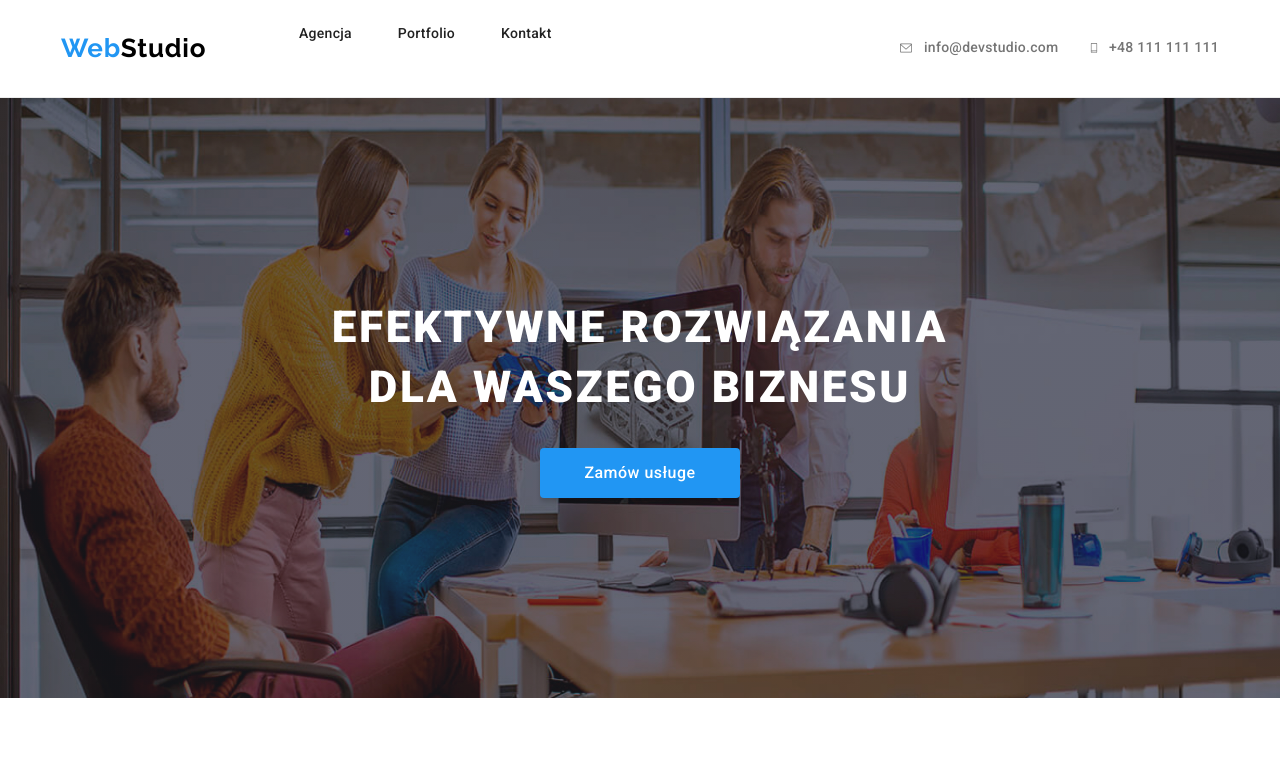
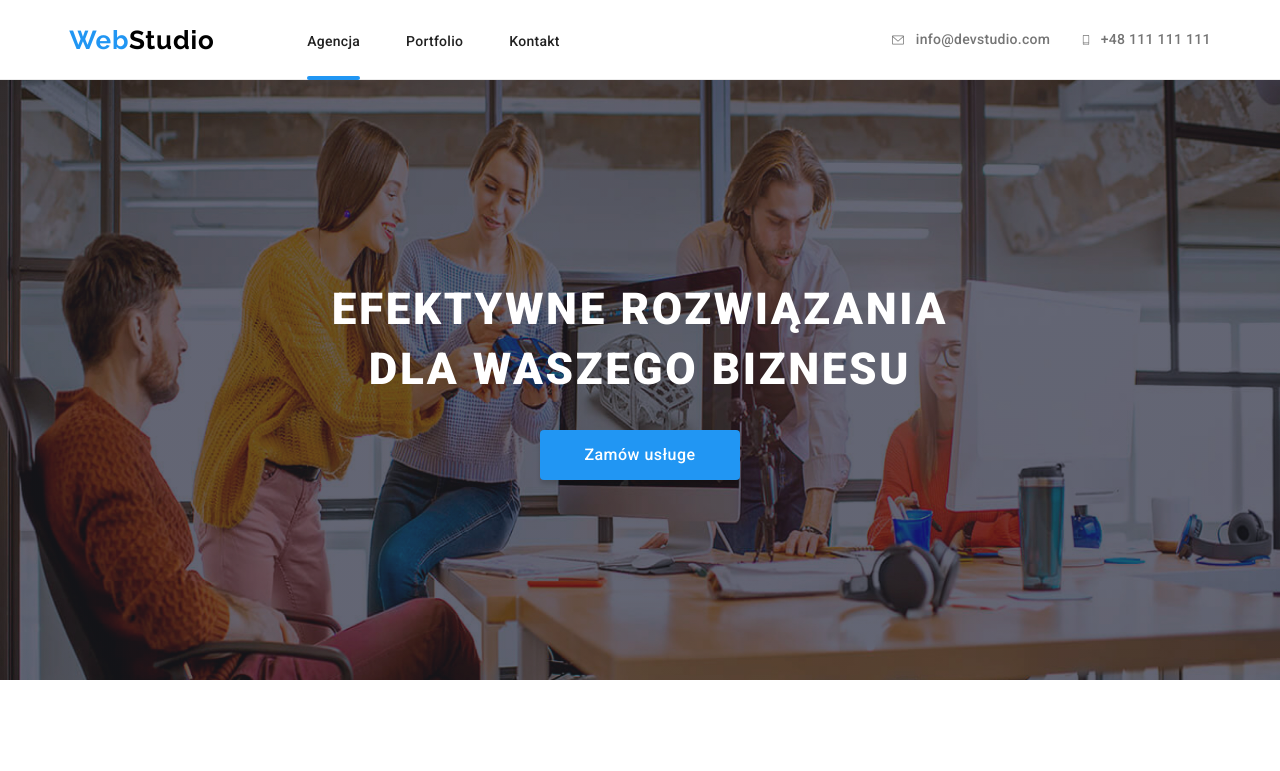
Before and after one commit to HubHubert/goit-markup-hw-05, a plain HTML site: page index.html in a window 1280 px wide. Shown: the top 771 px of the page. Drawn offline with nearby package versions, Linux system fonts and the light colour scheme.

Commit message:
hw5 done

```diff
--- a/css/styles.css
+++ b/css/styles.css
@@ -22,11 +22,10 @@ body {
 .top-page {
   background: var(--acent-color-for-containers);
   width: 100%;
+  height: 80px;
   margin: auto;
   margin-top: 0px;
   margin-left: 0px;
-  padding-top: 24px;
-  padding-bottom: 25px;
   display: flex;
   justify-content: center;
   align-items: center;
@@ -75,9 +74,9 @@ body {
   color: var(--acent-color-text);
 }
 .menu-nav {
-  width: 254px;
+  margin-top: 32px;
+  margin-right: 330px;
   height: 48px;
-  margin-right: 345px;
 }
 .nav-list-main-item:not(:last-child) {
   margin-right: 46px;
@@ -89,7 +88,20 @@ body {
   line-height: 1.14;
   letter-spacing: 0.02em;
   color: var(--main-text-color);
-  width: 53px;
+  width: fit-content;
+  position: relative;
+  display: inline-block;
+}
+.underline::after {
+  content: "";
+  position: absolute;
+  background-color: var(--second-main-text-color);
+  display: block;
+  height: 4px;
+  width: 100%;
+  border-radius: 2px;
+  top: 42px;
+  fill: solid;
 }
 
 .nav-list {
@@ -98,6 +110,8 @@ body {
   margin-top: 0px;
   margin-bottom: 0px;
   padding-left: 0px;
+  transition: transform 250ms ease;
+  transition-timing-function: cubic-bezier(0.4, 0, 0.2, 1);
 }
 .nav-list-item:hover,
 .nav-list-item:focus {
@@ -119,6 +133,8 @@ body {
   width: 161px;
   display: flex;
   text-align: center;
+  transition: transform 250ms ease;
+  transition-timing-function: cubic-bezier(0.4, 0, 0.2, 1);
 }
 .envelope {
   width: 16px;
@@ -149,6 +165,8 @@ body {
   width: 130px;
   display: flex;
   text-align: center;
+  transition: transform 250ms ease;
+  transition-timing-function: cubic-bezier(0.4, 0, 0.2, 1);
 }
 .contact-links-2:hover,
 .contact-links-2:focus {
@@ -164,6 +182,8 @@ body {
   line-height: 1.14;
   letter-spacing: 0.02em;
   color: var(--second-contacts-color);
+  transition: transform 250ms ease;
+  transition-timing-function: cubic-bezier(0.4, 0, 0.2, 1);
 }
 .contact-links-bottom:hover,
 .contact-links-bottom:focus {
@@ -221,6 +241,8 @@ body {
   display: block;
   z-index: 1;
   align-self: center;
+  transition: transform 250ms ease;
+  transition-timing-function: cubic-bezier(0.4, 0, 0.2, 1);
 }
 .is-hidden {
   opacity: 0;
@@ -237,6 +259,8 @@ body {
   padding: 6px 0px 6px 0px;
   background-color: var(--acent-color-text);
   border: 1px solid rgba(0, 0, 0, 0.1);
+  transition: transform 250ms ease;
+  transition-timing-function: cubic-bezier(0.4, 0, 0.2, 1);
 }
 .buttons-index {
   text-align: center;
@@ -252,6 +276,8 @@ body {
   border: 0;
   cursor: pointer;
   margin-top: 30px;
+  transition: transform 250ms ease;
+  transition-timing-function: cubic-bezier(0.4, 0, 0.2, 1);
 }
 .buttons-index:hover,
 .buttons-index:focus {
@@ -474,6 +500,8 @@ body {
   border-radius: 50%;
   padding: 12px;
   cursor: pointer;
+  transition: transform 250ms ease;
+  transition-timing-function: cubic-bezier(0.4, 0, 0.2, 1);
 }
 .social-icon:hover,
 .social-icon:focus {
@@ -550,6 +578,8 @@ body {
   height: 92px;
   border: 1px solid #afb1b8;
   cursor: pointer;
+  transition: transform 250ms ease;
+  transition-timing-function: cubic-bezier(0.4, 0, 0.2, 1);
 }
 .customer-rectangle:hover,
 .customer-rectangle:focus {
@@ -626,6 +656,8 @@ body {
   color: var(--acent-color-text);
   margin-top: 0px;
   margin-bottom: 0px;
+  transition: transform 250ms ease;
+  transition-timing-function: cubic-bezier(0.4, 0, 0.2, 1);
 }
 .location:hover,
 .location:focus {
@@ -652,6 +684,8 @@ body {
   cursor: pointer;
   --color1: var(--acent-color-text);
   background-color: #ffffff1a;
+  transition: transform 250ms ease;
+  transition-timing-function: cubic-bezier(0.4, 0, 0.2, 1);
 }
 .bottom-icons:not(:last-child) {
   margin-right: 10px;
--- a/index.html
+++ b/index.html
@@ -28,10 +28,11 @@
             ><span class="piece-of-logotype">Web</span><span>Studio</span>
           </a>
           <div class="menu-nav">
-            <nav>
             <ul class="nav-list">
               <li class="nav-list-main-item">
-                  <a class="nav-list-item" href="./index.html">Agencja</a>
+                <a class="nav-list-item underline" href="./index.html"
+                  >Agencja</a
+                >
               </li>
               <li class="nav-list-main-item">
                 <a class="nav-list-item" href="./portfolio.html">Portfolio</a>
@@ -40,7 +41,6 @@
                 <a class="nav-list-item" href="/kontakt">Kontakt</a>
               </li>
             </ul>
-            </nav>
           </div>
 
           <div class="container-for-contacts">
@@ -65,7 +65,9 @@
         <div class="modal">
           <button type="button" class="close-btn" data-modal-close>
             <svg width="18px" height="18px">
-              <use href="./images/icons2.svg#icon-close-black-18dp-2-1"></use>
+              <use
+                href="./images/close-btn.svg#icon-close-black-18dp-2-1"
+              ></use>
             </svg>
           </button>
         </div>
```
Also changed, not shown: portfolio.html (+3 -1 lines), images/close-btn.svg (renamed from images/icons2.svg). Lines whose indentation alone changed are shown as unchanged.
